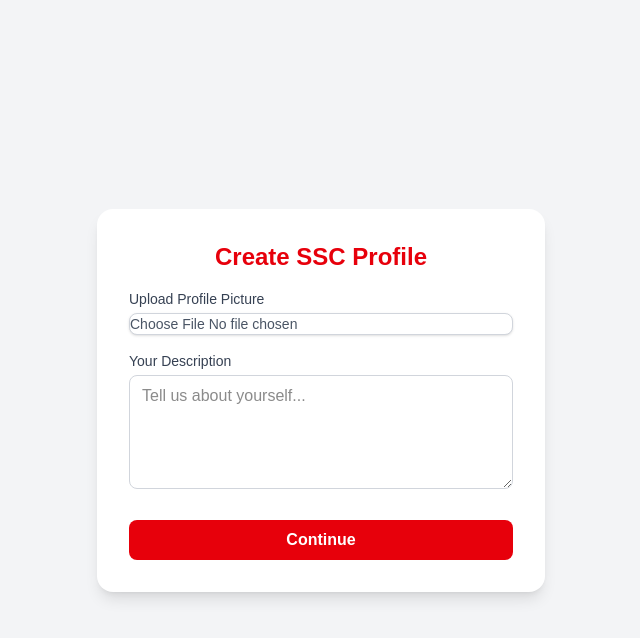
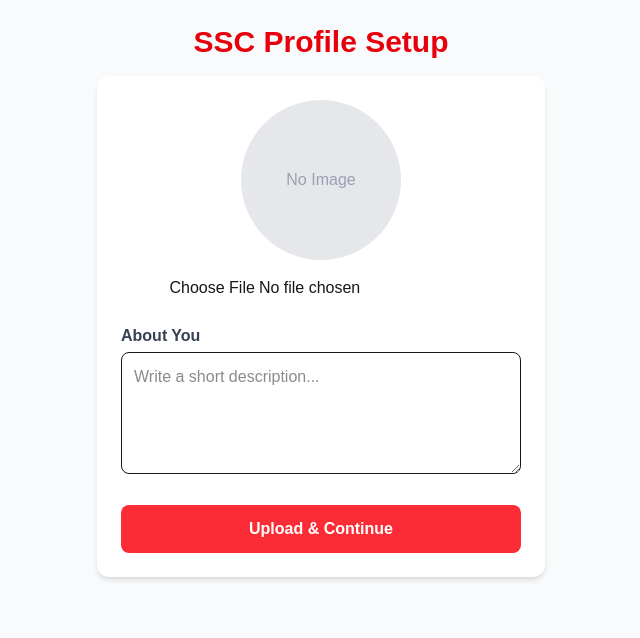
Before and after one commit to Project-L-E-A-D-Academy/leadsite, a Next.js app: page /ssc-profile in a window 1280 px wide. Shown: the top 638 px of the page, without its empty margins (319-959 px from the left). Built offline with nearby package versions, Linux system fonts and the light colour scheme.

Commit message:
Fix ESLint unused variable issue

```diff
--- a/pages/ssc-profile/index.tsx
+++ b/pages/ssc-profile/index.tsx
@@ -1,81 +1,89 @@
-// pages/ssc-profile/index.tsx
 import { useState } from 'react'
 import { supabase } from '@/lib/supabase'
-import Image from 'next/image'
 
 export default function SSCProfile() {
-  const [imageUrl, setImageUrl] = useState('')
-  const [uploading, setUploading] = useState(false)
-  const [description, setDescription] = useState('')
+  const [imageUrl, setImageUrl] = useState<string>('')
+  const [file, setFile] = useState<File | null>(null)
+  const [description, setDescription] = useState<string>('')
 
-  const handleUpload = async (event: React.ChangeEvent<HTMLInputElement>) => {
-    const file = event.target.files?.[0]
-    if (!file) return
+  const handleImageChange = (e: React.ChangeEvent<HTMLInputElement>) => {
+    const selected = e.target.files?.[0]
+    if (selected) {
+      setFile(selected)
+      setImageUrl(URL.createObjectURL(selected))
+    }
+  }
 
-    setUploading(true)
+  const handleUpload = async () => {
+    if (!file) return alert('Please select a photo.')
 
-    const fileName = `${Date.now()}-${file.name}`
-    const { data, error } = await supabase.storage
+    const fileExt = file.name.split('.').pop()
+    const fileName = `${Date.now()}.${fileExt}`
+    const filePath = `uploads/${fileName}`
+
+    const { error } = await supabase.storage
       .from('profile-pictures')
-      .upload(fileName, file)
+      .upload(filePath, file)
 
     if (error) {
-      console.error('Upload failed:', error.message)
-    } else {
-      const url = supabase.storage.from('profile-pictures').getPublicUrl(fileName).data.publicUrl
-      setImageUrl(url)
+      console.error('Upload error:', error.message)
+      return alert('Upload failed.')
     }
 
-    setUploading(false)
+    const { data: publicUrlData } = supabase.storage
+      .from('profile-pictures')
+      .getPublicUrl(filePath)
+
+    if (publicUrlData.publicUrl) {
+      alert('Profile image uploaded successfully!')
+      console.log('Public URL:', publicUrlData.publicUrl)
+    }
   }
 
   return (
-    <main className="min-h-screen bg-gray-100 flex items-center justify-center p-6">
-      <div className="bg-white rounded-2xl shadow-lg p-8 max-w-md w-full">
-        <h1 className="text-2xl font-bold mb-4 text-center text-red-600">Create SSC Profile</h1>
+    <main className="min-h-screen bg-gray-50 p-6 flex flex-col items-center">
+      <h1 className="text-3xl font-bold mb-4 text-center text-red-600">SSC Profile Setup</h1>
 
-        {/* Image Preview */}
-        {imageUrl && (
-          <div className="mb-4">
-            <Image
+      <div className="bg-white shadow-md rounded-xl p-6 w-full max-w-md space-y-6">
+        {/* Image Upload Preview */}
+        <div className="flex flex-col items-center">
+          {imageUrl ? (
+            <img
               src={imageUrl}
-              alt="Profile Preview"
-              width={300}
-              height={300}
-              className="rounded-xl object-cover mx-auto"
+              alt="Preview"
+              className="w-40 h-40 rounded-full object-cover border-4 border-red-500"
             />
-          </div>
-        )}
+          ) : (
+            <div className="w-40 h-40 rounded-full bg-gray-200 flex items-center justify-center text-gray-400">
+              No Image
+            </div>
+          )}
 
-        {/* Upload Input */}
-        <div className="mb-4">
-          <label className="block text-sm font-medium text-gray-700 mb-1">Upload Profile Picture</label>
           <input
             type="file"
             accept="image/*"
-            capture="user"
-            onChange={handleUpload}
-            className="block w-full text-sm text-gray-600 bg-white border border-gray-300 rounded-lg shadow-sm cursor-pointer focus:outline-none"
+            onChange={handleImageChange}
+            className="mt-4"
           />
         </div>
 
         {/* Description */}
-        <div className="mb-6">
-          <label className="block text-sm font-medium text-gray-700 mb-1">Your Description</label>
+        <div>
+          <label className="block font-semibold text-gray-700 mb-1">About You</label>
           <textarea
-            rows={4}
-            className="w-full px-3 py-2 border border-gray-300 rounded-lg focus:ring-red-500 focus:border-red-500"
-            placeholder="Tell us about yourself..."
             value={description}
             onChange={(e) => setDescription(e.target.value)}
-          ></textarea>
+            placeholder="Write a short description..."
+            className="w-full p-3 border rounded-lg focus:outline-none focus:ring-2 focus:ring-red-500"
+            rows={4}
+          />
         </div>
 
         <button
-          disabled={uploading}
-          className="w-full bg-red-600 text-white font-semibold py-2 px-4 rounded-lg hover:bg-red-700 transition"
+          onClick={handleUpload}
+          className="w-full bg-red-500 hover:bg-red-600 text-white font-semibold py-3 rounded-lg transition"
         >
-          {uploading ? 'Uploading...' : 'Continue'}
+          Upload & Continue
         </button>
       </div>
     </main>
```
